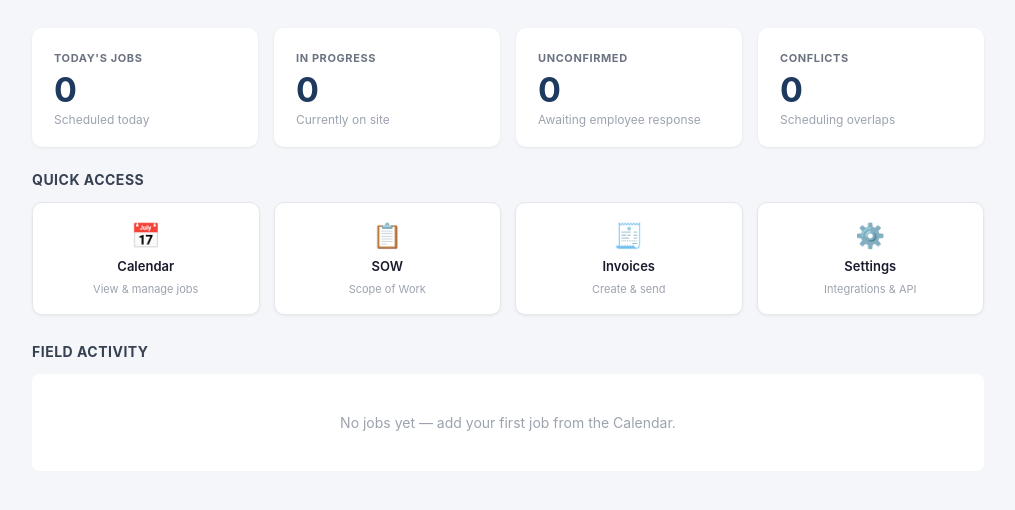
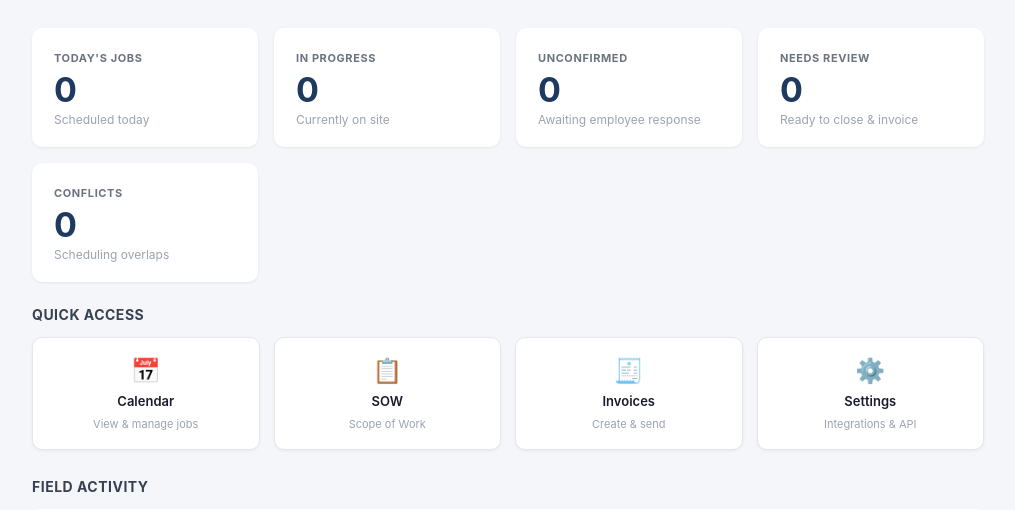
Before and after one commit to fj8b85t9g6-blip/fieldbase, a Flask app: page / in a window 1280 px wide. Shown: the part 104-614 px from the top of the page, without its empty margins (132-1147 px from the left). Run offline with Flask 3, Linux system fonts and the light colour scheme; a user stored in the database is signed in; tables that the repository leaves empty hold one stand-in row (values such as "Sample post").

Commit message:
Two-step job close: employee marks done → Awaiting Review, owner closes & invoices
Co-Authored-By: Claude Sonnet 4.6 <noreply@anthropic.com>

```diff
--- a/backend/app.py
+++ b/backend/app.py
@@ -358,13 +358,14 @@ def index():
     jobs        = Job.query.filter_by(company_id=current_user.company_id).order_by(Job.start_time).all()
     conflicts   = detect_conflicts(current_user.company_id)
     today       = [j for j in jobs if j.start_time.date() == date.today()]
-    overdue     = [j for j in jobs if not j.invoice_sent and j.status == 'complete']
-    unconfirmed = [j for j in jobs if j.tech_assigned and not j.tech_confirmed and j.status == 'scheduled']
-    active      = [j for j in jobs if j.status == 'in_progress']
+    overdue      = [j for j in jobs if not j.invoice_sent and j.status == 'complete']
+    unconfirmed  = [j for j in jobs if j.tech_assigned and not j.tech_confirmed and j.status == 'scheduled']
+    active       = [j for j in jobs if j.status == 'in_progress']
+    needs_review = [j for j in jobs if j.status == 'awaiting_review']
     return render_template('index.html',
         jobs=jobs, conflicts=conflicts, overdue=overdue,
         today=today, unconfirmed=unconfirmed, active=active,
-        company=current_user.company)
+        needs_review=needs_review, company=current_user.company)
 
 
 @app.route('/calendar')
@@ -578,7 +579,7 @@ def update_job(job_id):
 
         new_status = data.get('status')
         if new_status and new_status != job.status:
-            allowed_statuses = {'scheduled', 'on_the_way', 'delayed', 'in_progress', 'paused', 'complete'}
+            allowed_statuses = {'scheduled', 'on_the_way', 'delayed', 'in_progress', 'paused', 'complete', 'awaiting_review'}
             if new_status not in allowed_statuses:
                 return jsonify({'error': 'Invalid status.'}), 400
             job.status = new_status
@@ -732,7 +733,7 @@ def employee_jobs_api():
         company_id=current_user.company_id,
         tech_assigned=current_user.name
     ).all()
-    color_map = {'scheduled': '#f59e0b', 'confirmed': '#3b82f6', 'in_progress': '#8b5cf6', 'complete': '#22c55e'}
+    color_map = {'scheduled': '#f59e0b', 'confirmed': '#3b82f6', 'in_progress': '#8b5cf6', 'complete': '#22c55e', 'awaiting_review': '#f97316'}
     return jsonify([{
         'id':    j.id,
         'title': j.title,
@@ -918,12 +919,23 @@ def _send_auto_invoice(job):
 @login_required
 def complete_job(job_id):
     job = _employee_job(job_id)
-    job.status       = 'complete'
-    job.completed_at = datetime.utcnow()
+    job.status = 'awaiting_review'
     if not job.clock_out_at:
         job.clock_out_at = datetime.utcnow()
     db.session.commit()
-    _notify_owner(job, f'Job Completed — {job.title}', f'{current_user.name} marked <strong>{job.title}</strong> as complete.')
+    _notify_owner(job, f'Work Done — {job.title}', f'{current_user.name} finished <strong>{job.title}</strong>. Review and close when ready.')
+    return jsonify({'success': True})
+
+
+@app.route('/api/jobs/<int:job_id>/close-and-invoice', methods=['POST'])
+@login_required
+@owner_required
+def close_and_invoice(job_id):
+    job = Job.query.filter_by(id=job_id, company_id=current_user.company_id).first_or_404()
+    job.status = 'complete'
+    if not job.completed_at:
+        job.completed_at = datetime.utcnow()
+    db.session.commit()
     _send_auto_invoice(job)
     return jsonify({'success': True})
 
--- a/frontend/templates/index.html
+++ b/frontend/templates/index.html
@@ -64,7 +64,8 @@
         .dot-delayed    { background: #dc2626; }
         .dot-in_progress{ background: #8b5cf6; }
         .dot-paused     { background: #f59e0b; }
-        .dot-complete   { background: #22c55e; }
+        .dot-complete        { background: #22c55e; }
+        .dot-awaiting_review { background: #f97316; }
         .dot-unconfirmed{ background: #f59e0b; }
         .job-name { font-size: 14px; font-weight: 600; color: #1f2937; }
         .job-time { font-size: 12px; color: #9ca3af; margin-top: 2px; }
@@ -192,6 +193,11 @@
             <div class="value">{{ unconfirmed|length }}</div>
             <div class="sub">Awaiting employee response</div>
         </div>
+        <div class="stat-card {% if needs_review %}warn{% endif %}">
+            <div class="label">Needs Review</div>
+            <div class="value">{{ needs_review|length }}</div>
+            <div class="sub">Ready to close & invoice</div>
+        </div>
         <div class="stat-card {% if conflicts %}alert{% endif %}">
             <div class="label">Conflicts</div>
             <div class="value">{{ conflicts|length }}</div>
@@ -252,6 +258,8 @@
                                 <span class="badge badge-purple">On Site</span>
                             {% elif job.status == 'paused' %}
                                 <span class="badge" style="background:#fef3c7;color:#b45309;">Paused</span>
+                            {% elif job.status == 'awaiting_review' %}
+                                <span class="badge" style="background:#ffedd5;color:#c2410c;">Needs Review</span>
                             {% elif job.status == 'complete' %}
                                 <span class="badge badge-green">Complete</span>
                             {% else %}
@@ -306,6 +314,12 @@
                     {% endif %}
 
                     <div style="margin-top:14px;display:flex;gap:10px;align-items:center;flex-wrap:wrap;">
+                        {% if job.status == 'awaiting_review' %}
+                        <button onclick="closeAndInvoice({{ job.id }})"
+                          style="background:#f97316;color:#fff;border:none;padding:7px 16px;border-radius:6px;font-size:13px;font-weight:600;cursor:pointer;">
+                          ✅ Close & Send Invoice
+                        </button>
+                        {% endif %}
                         <button onclick="emailInvoice({{ job.id }}, '{{ job.client_email or '' }}', '{{ job.client_name or '' }}')"
                           style="background:#1e3a5f;color:#fff;border:none;padding:7px 16px;border-radius:6px;font-size:13px;font-weight:600;cursor:pointer;">
                           📧 Email Invoice
@@ -370,6 +384,18 @@
     }
     setInterval(updateClock, 1000);
     updateClock();
+
+    async function closeAndInvoice(jobId) {
+        if (!confirm('Close this job and send the invoice to the client?')) return;
+        const res = await fetch(`/api/jobs/${jobId}/close-and-invoice`, { method: 'POST' });
+        const data = await res.json();
+        if (data.success) {
+            alert('Job closed and invoice sent.');
+            location.reload();
+        } else {
+            alert(data.error || 'Something went wrong.');
+        }
+    }
 
     async function emailInvoice(jobId, existingEmail, existingName) {
         const email = prompt('Client email address:', existingEmail);
```
